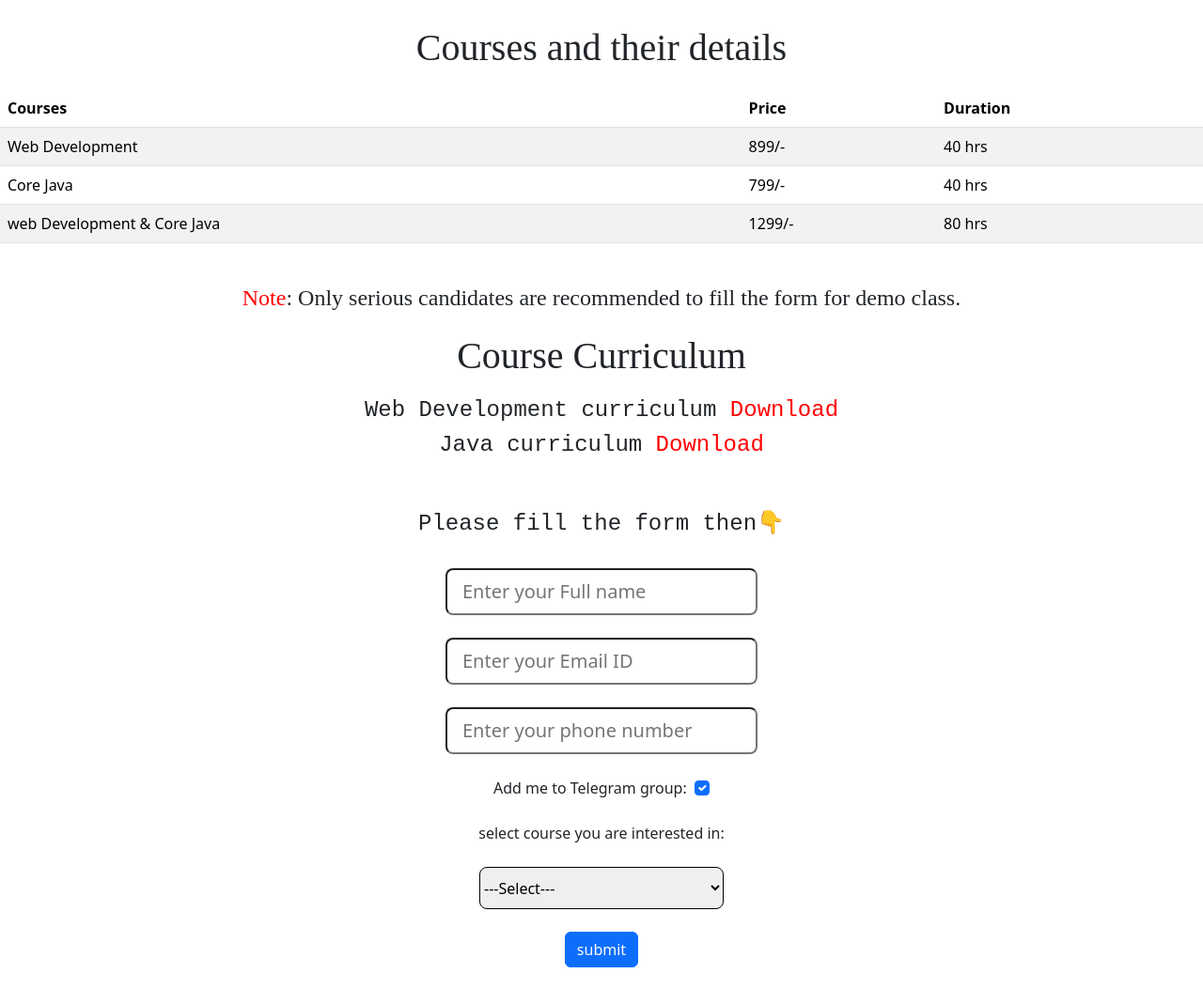
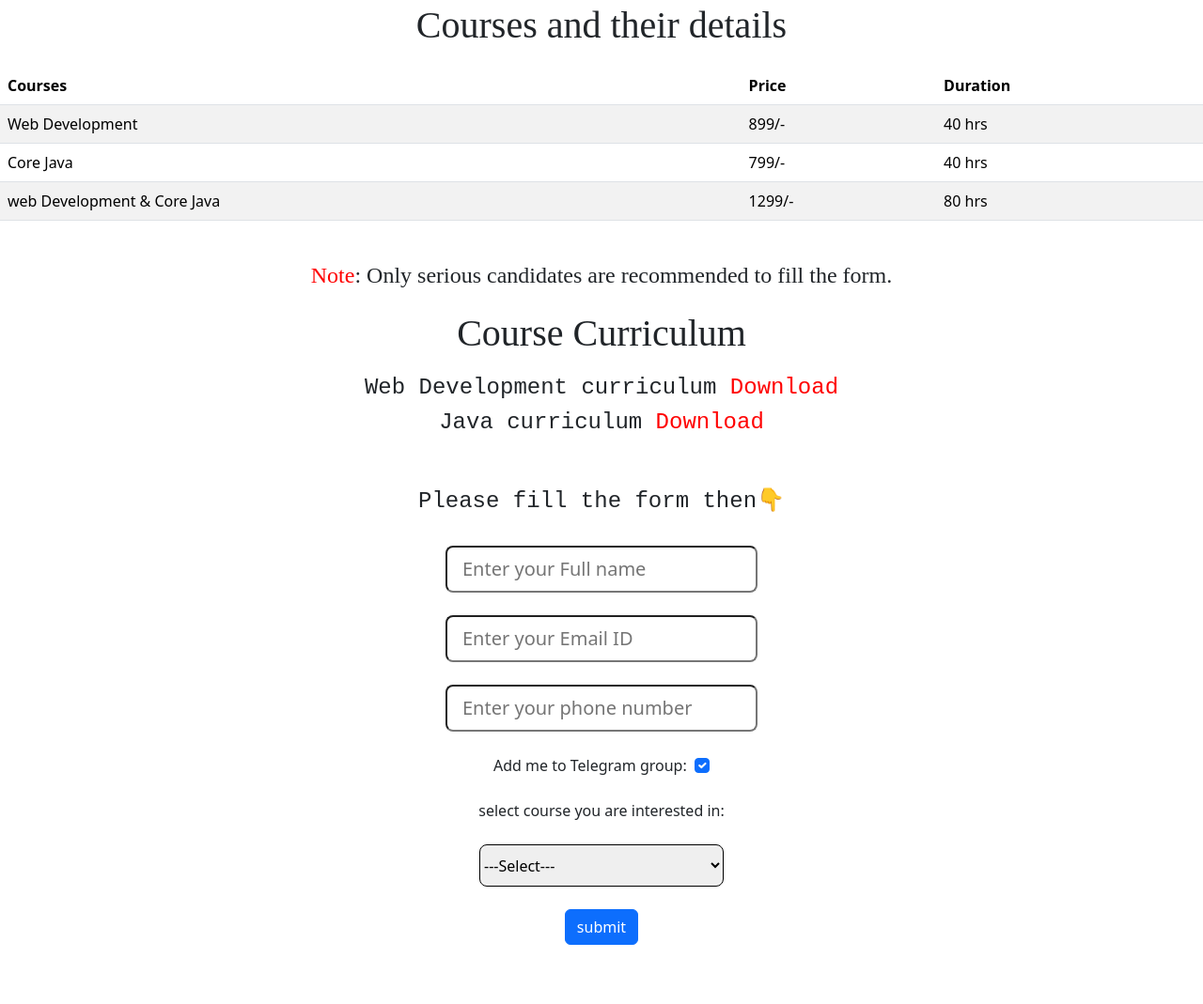
Before and after one commit to ramprasad770/course_form, a website: page public/index.html in a window 1280 px wide. Shown: the part 798-1867 px from the top of the page at 94% size. Drawn offline with nearby package versions, Linux system fonts and the light colour scheme.

Commit message:
Update index.html

```diff
--- a/public/index.html
+++ b/public/index.html
@@ -244,7 +244,7 @@
             </div>
         </main>
         <div>
-            <br><br>
+            <br>
             <h3 class="jumbotron text-center">Courses and their details</h3>
             <table class="table table-striped">
                 <thead>
@@ -275,7 +275,7 @@
               </table>
         </div>
         <div>
-            <p class="note"><span class="red">Note</span>: Only serious candidates are recommended to fill the form for demo class.</p>
+            <p class="note"><span class="red">Note</span>: Only serious candidates are recommended to fill the form.</p>
         </div>
         <div class="form text-center">
             <h3>Course Curriculum</h3>
```
